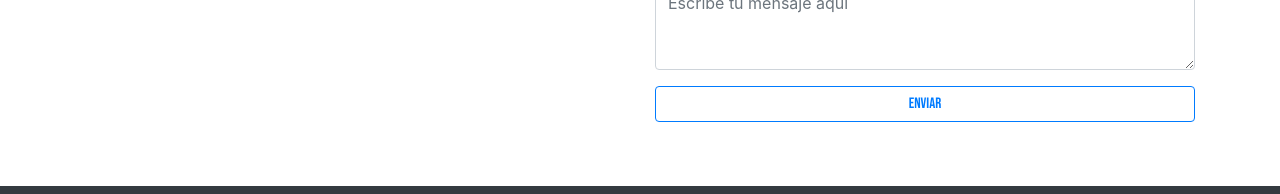
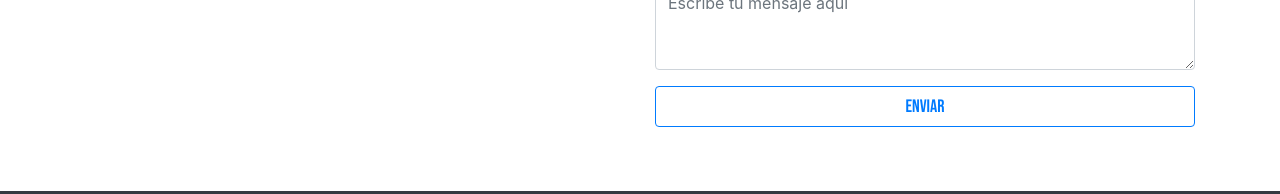
Before and after one commit to Alejandrom-GO/portafolio, a plain HTML site: page page/contact.html in a window 1280 px wide. Shown: the part 549-743 px from the top of the page. Drawn offline with Linux system fonts and the light colour scheme.

Commit message:
Update contact.html

```diff
--- a/page/contact.html
+++ b/page/contact.html
@@ -126,7 +126,7 @@
               </div>
               <div class="mb-3 wow bounceInUp">
                 <button class="btn btn-block btn-outline-primary" type="submit"
-                  style="font-family: BebasNeue; font-size: 15px;">Enviar</button>
+                  style="font-family: BebasNeue; font-size: 18px;">Enviar</button>
               </div>
 
 
```
